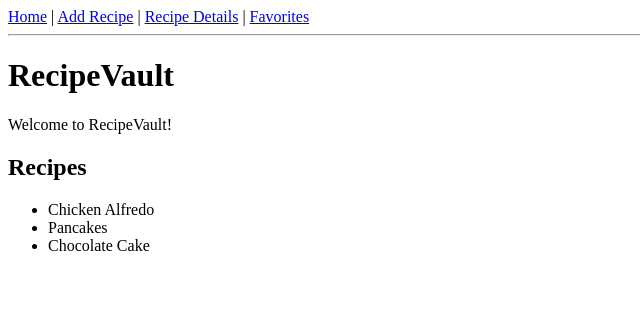
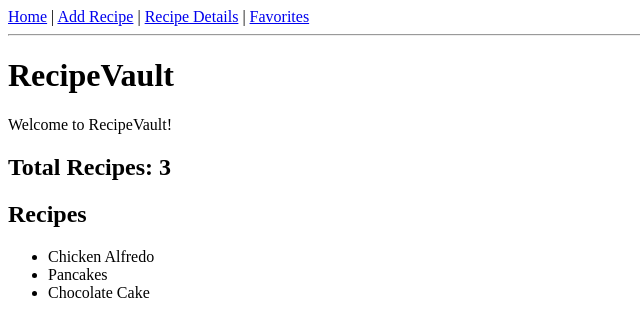
Before and after one commit to loelia92/recipevault, a Vue app: page / in a window 1280 px wide. Shown: the top 336 px of the page, without its empty margins (0-640 px from the left). Built offline with nearby package versions, Linux system fonts and the light colour scheme.

Commit message:
Added Pinia store for recipes

```diff
--- /dev/null
+++ b/src/stores/recipes.js
@@ -0,0 +1,30 @@
+import { defineStore } from 'pinia'
+
+export const useRecipesStore = defineStore('recipes', {
+  state: () => ({
+    recipes: [
+      {
+        id: 1,
+        title: 'Chicken Alfredo',
+      },
+      {
+        id: 2,
+        title: 'Pancakes',
+      },
+      {
+        id: 3,
+        title: 'Chocolate Cake',
+      },
+    ],
+  }),
+
+  getters: {
+    totalRecipes: (state) => state.recipes.length,
+  },
+
+  actions: {
+    addRecipe(recipe) {
+      this.recipes.push(recipe)
+    },
+  },
+})
--- a/src/views/HomeView.vue
+++ b/src/views/HomeView.vue
@@ -1,14 +1,23 @@
+<script setup>
+import { useRecipesStore } from '../stores/recipes'
+
+const recipesStore = useRecipesStore()
+</script>
+
 <template>
   <div>
     <h1>RecipeVault</h1>
+
     <p>Welcome to RecipeVault!</p>
+
+    <h2>Total Recipes: {{ recipesStore.totalRecipes }}</h2>
 
     <h2>Recipes</h2>
 
     <ul>
-      <li>Chicken Alfredo</li>
-      <li>Pancakes</li>
-      <li>Chocolate Cake</li>
+      <li v-for="recipe in recipesStore.recipes" :key="recipe.id">
+        {{ recipe.title }}
+      </li>
     </ul>
   </div>
 </template>
```
Also changed, not shown: src/stores/counter.js (deleted, +0 -12 lines).
